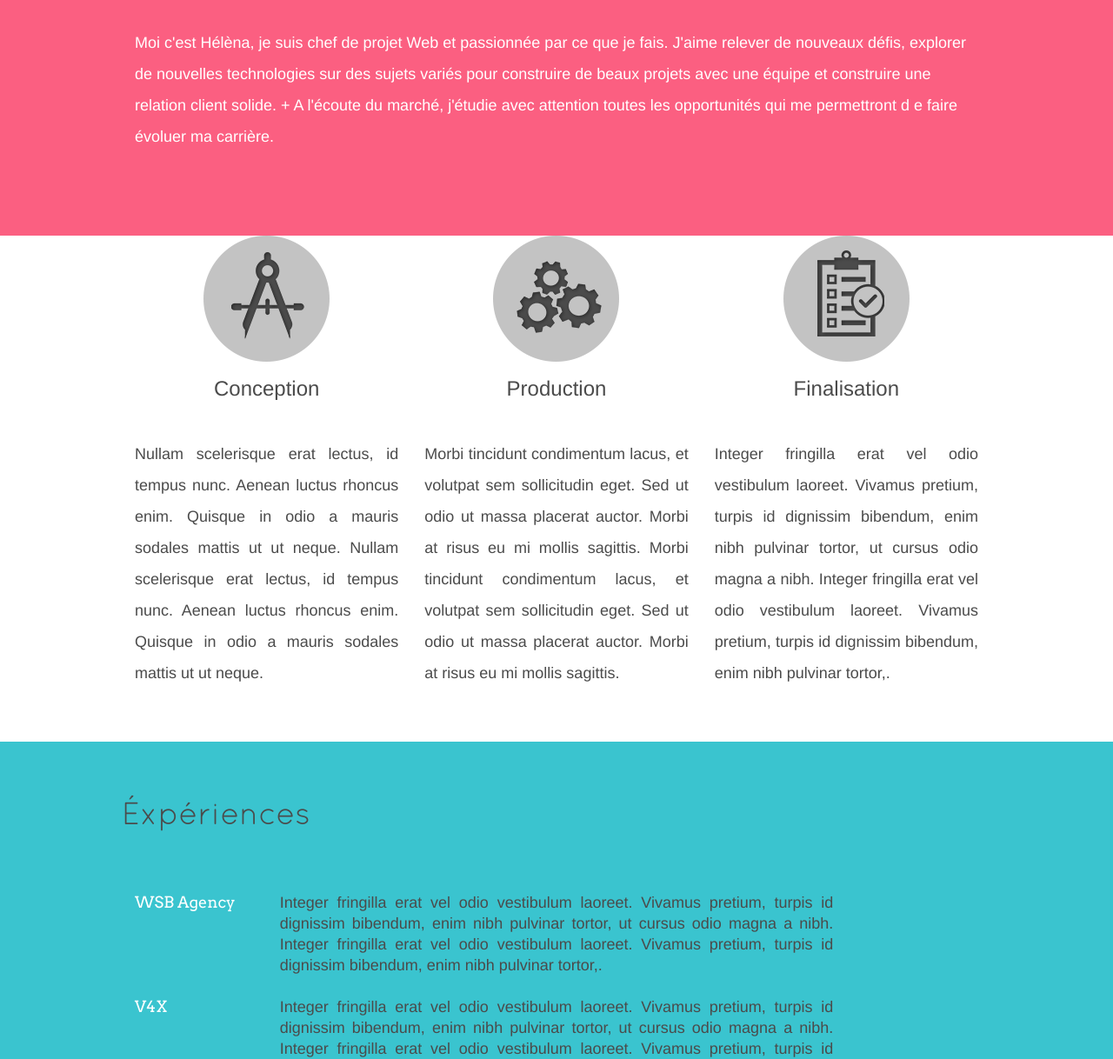
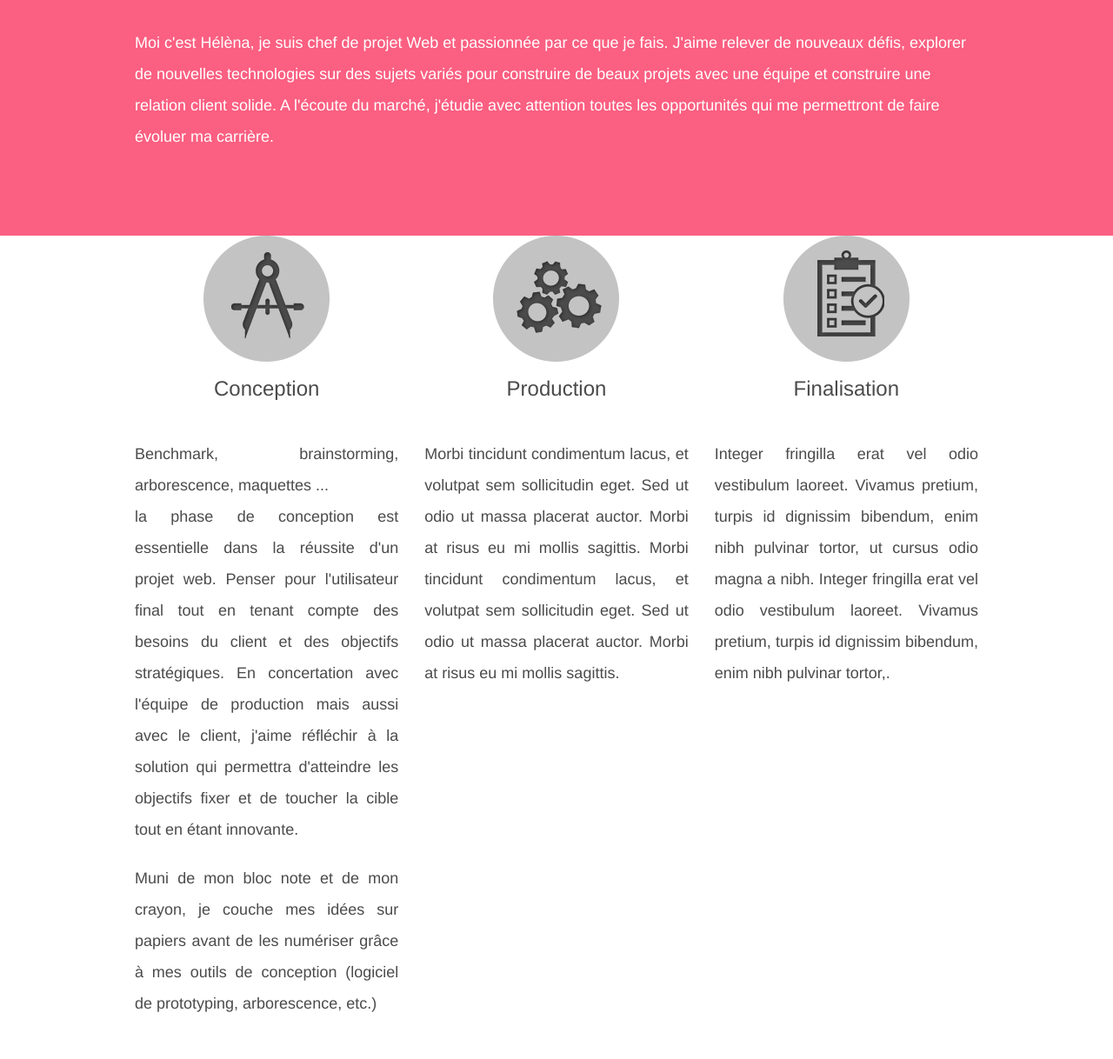
Before and after one commit to Lesclena/helena-lescanne.fr, a website: page index.html in a window 1280 px wide. Shown: the part 591-1809 px from the top of the page at 87% size. Drawn offline with Linux system fonts and the light colour scheme; no server answers.

Commit message:
update subjects conception

```diff
--- a/index.html
+++ b/index.html
@@ -22,7 +22,7 @@
         <div class="fullsize">
           <h2>Hello,</h2>
           <p>Moi c'est Hélèna, je suis chef de projet Web et passionnée par ce que je fais. J'aime relever de nouveaux défis, explorer de nouvelles technologies sur des sujets variés pour construire de beaux projets avec une équipe et construire une relation client solide.
- +            A l'écoute du marché, j'étudie avec attention toutes les opportunités qui me permettront d e faire évoluer ma carrière.</p>
+            A l'écoute du marché, j'étudie avec attention toutes les opportunités qui me permettront de faire évoluer ma carrière.</p>
         </div>
       </div>
     </section>
@@ -32,7 +32,8 @@
         <article>
           <i class="icon-subject-conception"></i>
           <h3>Conception</h3>
-          <p>Nullam scelerisque erat lectus, id tempus nunc. Aenean luctus rhoncus enim. Quisque in odio a mauris sodales mattis ut ut neque. Nullam scelerisque erat lectus, id tempus nunc. Aenean luctus rhoncus enim. Quisque in odio a mauris sodales mattis ut ut neque.</p>
+          <p>Benchmark, brainstorming, arborescence, maquettes ...<br/> la phase de conception est essentielle dans la réussite d'un projet web. Penser pour l'utilisateur final tout en tenant compte des besoins du client et des objectifs stratégiques. En concertation avec l'équipe de production mais aussi avec le client, j'aime réfléchir à la solution qui permettra d'atteindre les objectifs fixer et de toucher la cible tout en étant innovante.</p>
+          <p>Muni de mon bloc note et de mon crayon, je couche mes idées sur papiers avant de les numériser grâce à mes outils de conception (logiciel de prototyping, arborescence, etc.)</p>
         </article>
         <article>
           <i class="icon-subject-production"></i>
```
